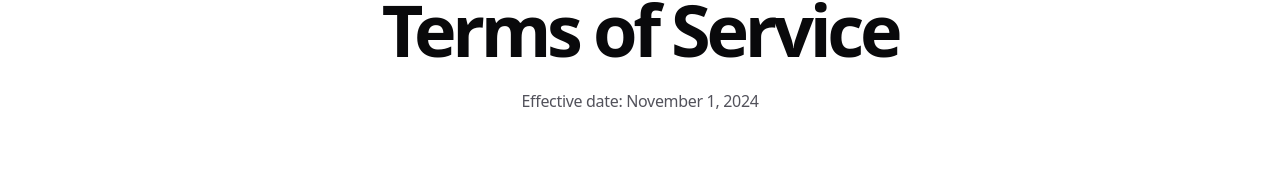
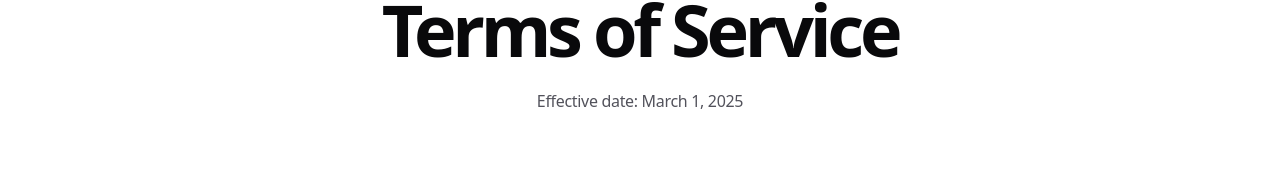
Before and after one commit to Writehand-Solutions/websitetry, a Next.js app: page /terms-of-service in a window 1280 px wide. Shown: the part 200-379 px from the top of the page. Built offline with nearby package versions, Linux system fonts and the light colour scheme.

Commit message:
Update page.tsx

```diff
--- a/src/app/terms-of-service/page.tsx
+++ b/src/app/terms-of-service/page.tsx
@@ -10,7 +10,7 @@ const Page = () => {
           Terms of Service
         </h1>
         <p className="text-muted-foreground-subtle tracking-[-0.32px]">
-          Effective date: November 1, 2024
+          Effective date: March 1, 2025
         </p>
       </div>
 
```
